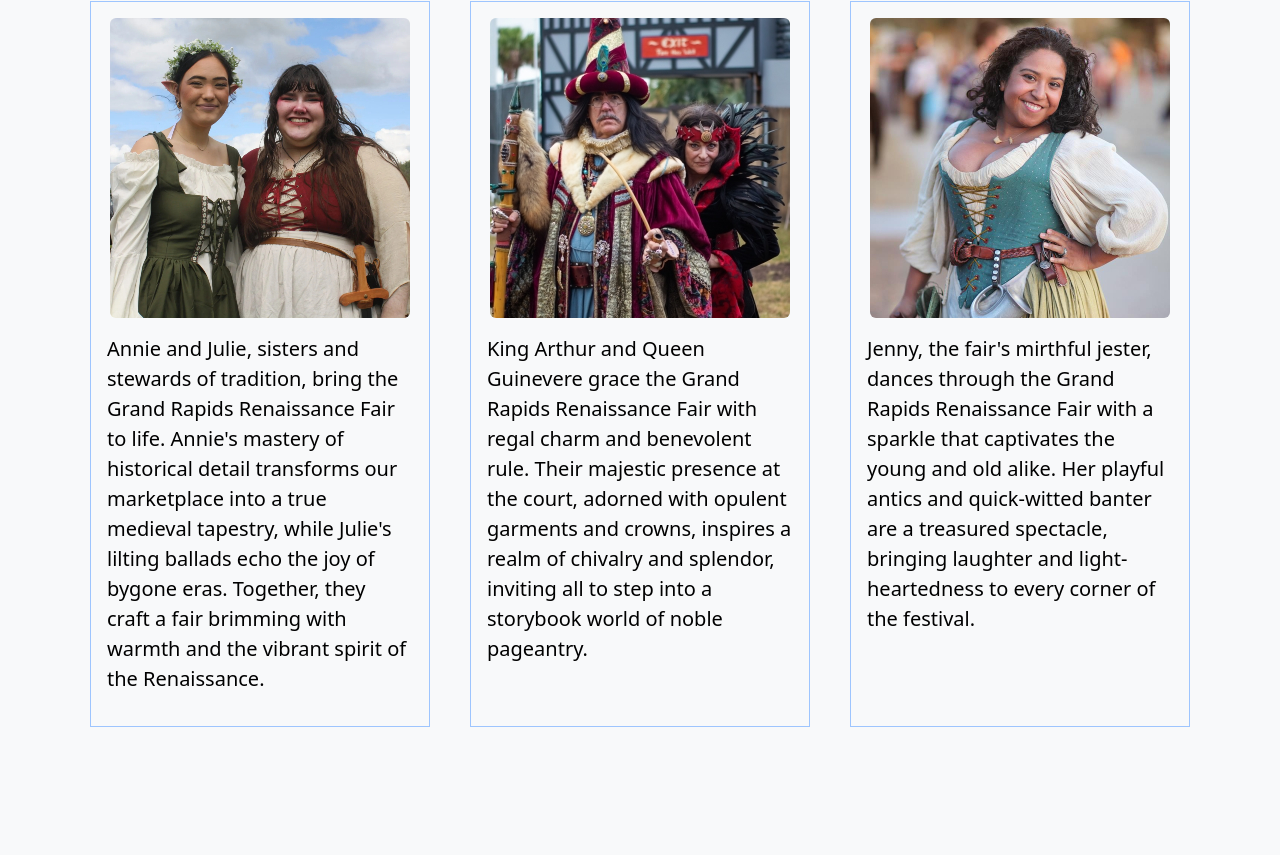
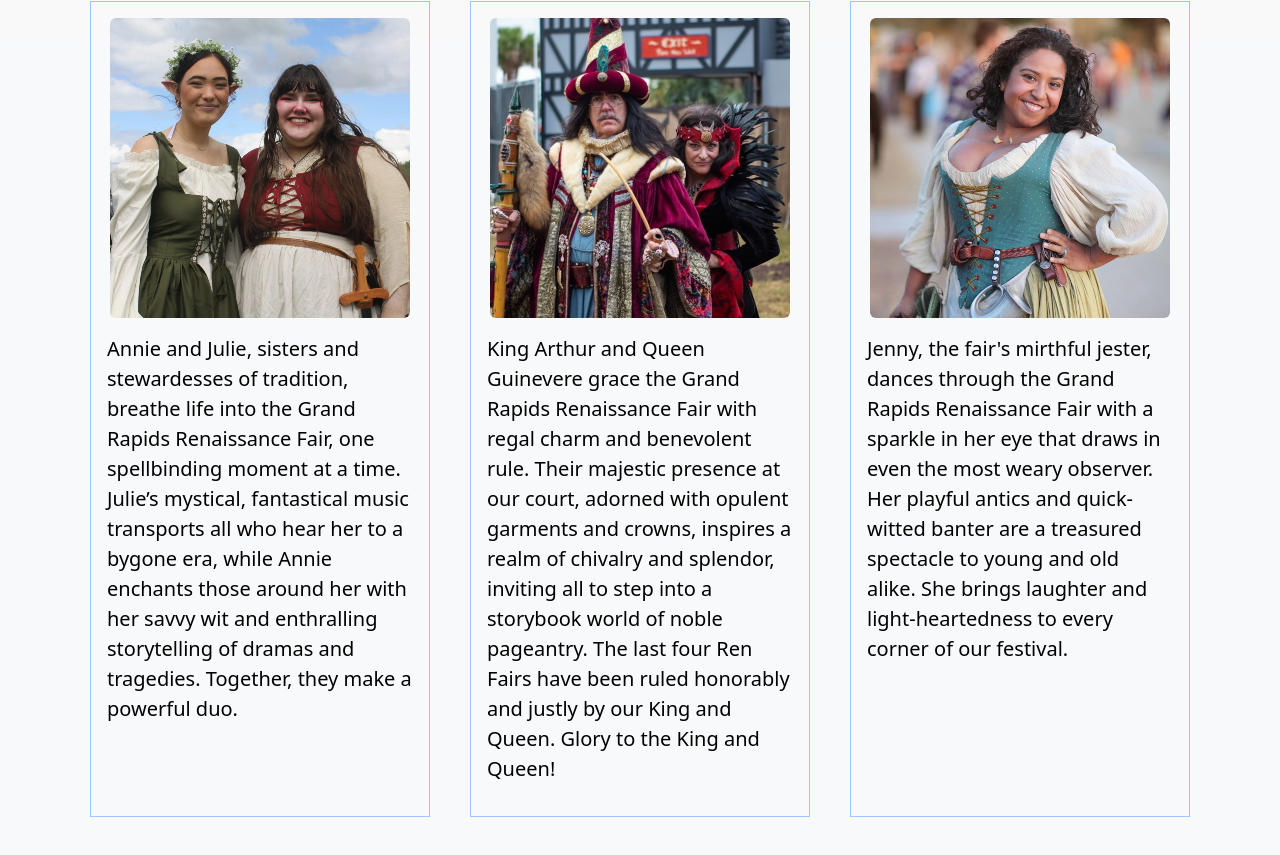
Before and after one commit to Rapids00122/framework-challenge, a plain HTML site: page index.html in a window 1280 px wide. Shown: the part 909-1764 px from the top of the page. Before the commit the page ends 1732 px from the top, so only its background shows below. Drawn offline with nearby package versions, Linux system fonts and the light colour scheme.

Commit message:
text written more by me and less chatgpt

```diff
--- a/index.html
+++ b/index.html
@@ -45,6 +45,7 @@
         <div class="col">
         </div>
         <div class="col-6">
+            <!--All descriptive text from here on out is a mix of text generated from Chat GPT 4.0 and then rewritten slightly by me. I hope this is what you meant when you said it just needed to be properly cited in the syllabus All code was written by myself.-->
             <p>Step back in time and immerse yourself in the enchantment of the Grand Rapids Renaissance Fair, where history springs to life amidst the natural beauty of Michigan's heartland. Since 1991, our faigrounds have transformed into a land of whimsical knights, jesters, minstrels, and artisans. Experiance the thrills of jousing tournamnets, the beauty of period musicians, and the artistry of skilled crafters from all corners of the realm. Our faire is a celebration of historical discovery, interactive theater, and communal joy, inviting one and all to partake in the pageantry and revelry that have become the hallmark of the Grand Rapids Renaissance Fair.</p>
         </div>
         <div class="col">
@@ -60,19 +61,19 @@
         <div class="col-4">
           <div class="col mx-2 border border-primary-subtle p-3 h-100">
             <img src="images/annie_and_julie.jpg" class="mb-3 img-fluid rounded mx-auto d-block" alt="A pciture of Annie and Julie in Ren Fair costumes posing for a photo.">
-            <p>Annie and Julie, sisters and stewards of tradition, bring the Grand Rapids Renaissance Fair to life. Annie's mastery of historical detail transforms our marketplace into a true medieval tapestry, while Julie's lilting ballads echo the joy of bygone eras. Together, they craft a fair brimming with warmth and the vibrant spirit of the Renaissance.</p>
+            <p>Annie and Julie, sisters and stewardesses of tradition, breathe life into the Grand Rapids Renaissance Fair, one spellbinding moment at a time. Julie’s mystical, fantastical music transports all who hear her to a bygone era, while Annie enchants those around her with her savvy wit and enthralling storytelling of dramas and tragedies. Together, they make a powerful duo.</p>
           </div>
         </div>
         <div class="col-4">
           <div class="col mx-2 border border-primary-subtle p-3 h-100">
             <img src="images/king_and_queen.jpg" class="mb-3 img-fluid rounded mx-auto d-block" alt="A picture of the king and queen in Ren Fair costumes posing for a photo.">
-            <p>King Arthur and Queen Guinevere grace the Grand Rapids Renaissance Fair with regal charm and benevolent rule. Their majestic presence at the court, adorned with opulent garments and crowns, inspires a realm of chivalry and splendor, inviting all to step into a storybook world of noble pageantry.</p>
+            <p>King Arthur and Queen Guinevere grace the Grand Rapids Renaissance Fair with regal charm and benevolent rule. Their majestic presence at our court, adorned with opulent garments and crowns, inspires a realm of chivalry and splendor, inviting all to step into a storybook world of noble pageantry. The last four Ren Fairs have been ruled honorably and justly by our King and Queen. Glory to the King and Queen!</p>
           </div>
         </div>
         <div class="col-4">
           <div class="col mx-2 border border-primary-subtle p-3 h-100">
             <img src="images/Jenny.jpg" class="mb-3 img-fluid rounded mx-auto d-block" alt="A picture of Jenny in Red Fair costum posing for a photo.">
-            <p>Jenny, the fair's mirthful jester, dances through the Grand Rapids Renaissance Fair with a sparkle that captivates the young and old alike. Her playful antics and quick-witted banter are a treasured spectacle, bringing laughter and light-heartedness to every corner of the festival.</p>
+            <p>Jenny, the fair's mirthful jester, dances through the Grand Rapids Renaissance Fair with a sparkle in her eye that draws in even the most weary observer. Her playful antics and quick-witted banter are a treasured spectacle to young and old alike. She brings laughter and light-heartedness to every corner of our festival.</p>
           </div>
         </div>
       </div>
```
